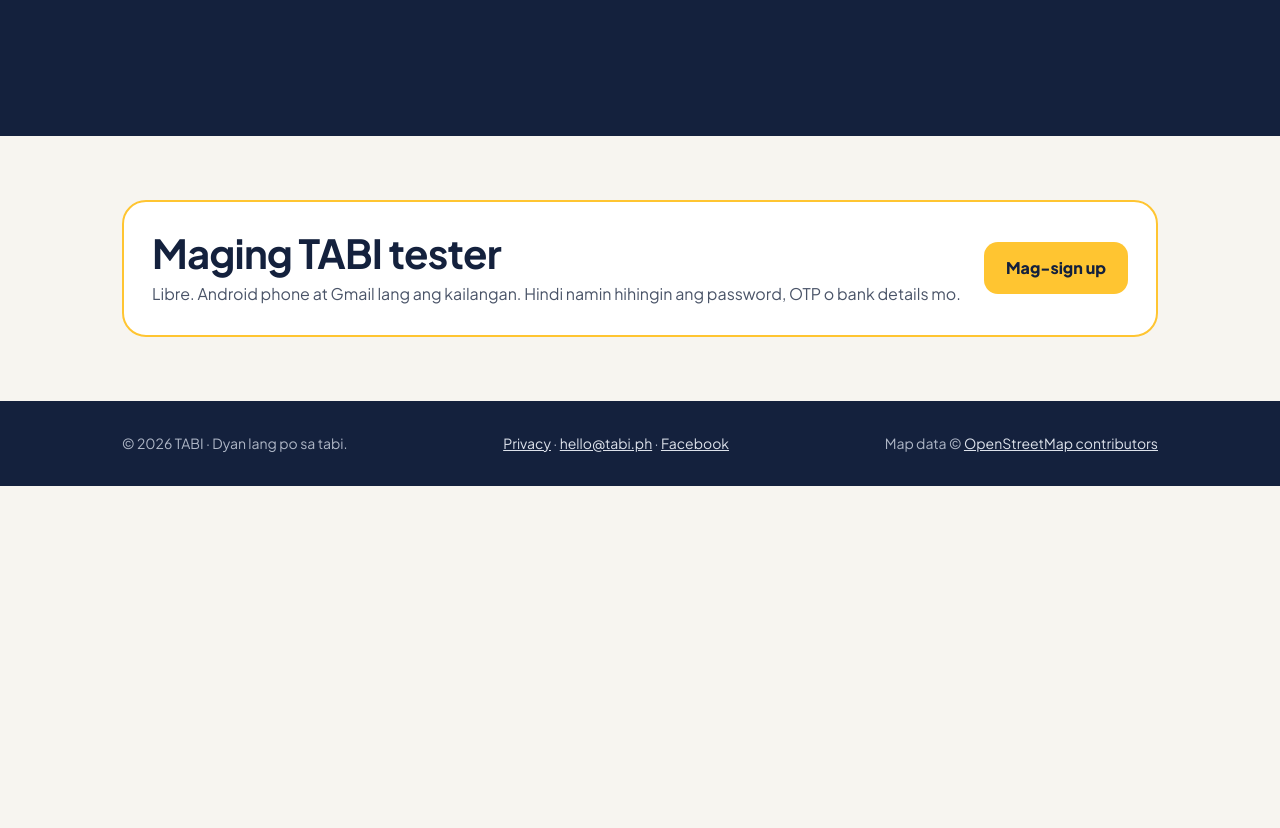
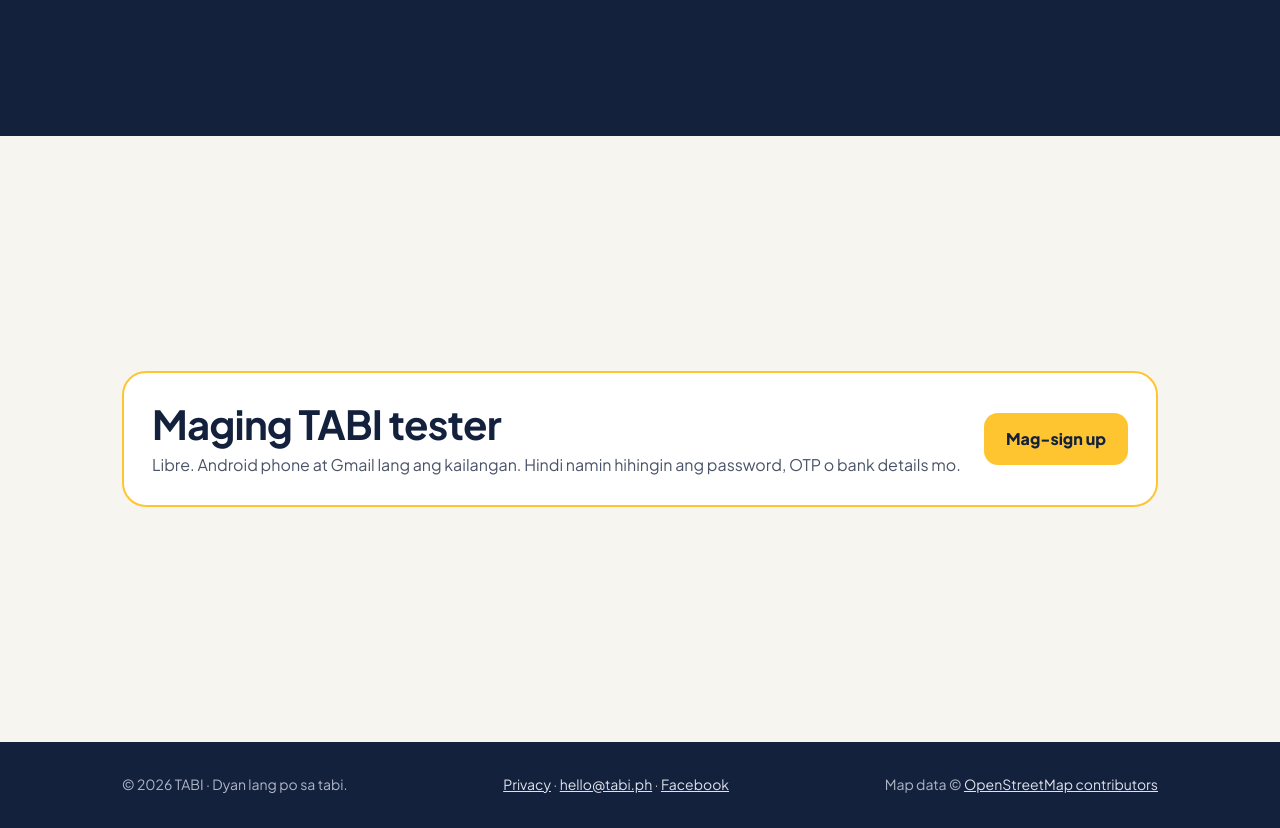
Before and after one commit to tabi-ph/tabi-ph.github.io, a plain HTML site: page index.html in a window 1280 px wide. Shown: the part 2740-3568 px from the top of the page. Before the commit the page ends 3226 px from the top, so only its background shows below. Drawn offline with Linux system fonts and the light colour scheme; no server answers.

Commit message:
Fix Maging tester scroll

```diff
--- a/bb.js
+++ b/bb.js
@@ -4,7 +4,8 @@
   var base = (document.currentScript && document.currentScript.src || '').replace(/bb\.js(\?.*)?$/, '');
   // open every page at the top (or at the #section in the link), not where the last visit left off
   if ('scrollRestoration' in history) history.scrollRestoration = 'manual';
-  function fit(){ var h=document.querySelector('header.nav'); if(!h) return;
+  function fit(){ var f=document.querySelector('body>footer'); if(f) document.documentElement.style.setProperty('--ftr', f.offsetHeight+'px');
+    var h=document.querySelector('header.nav'); if(!h) return;
     var px=h.offsetHeight+'px'; document.documentElement.style.setProperty('--hdr',px); document.documentElement.style.scrollPaddingTop=px; }
   function place(){ fit(); var id=decodeURIComponent(location.hash.slice(1)); var el=id&&document.getElementById(id);
     if(el){ el.scrollIntoView({behavior:'instant', block:'start'}); } else { window.scrollTo({top:0, left:0, behavior:'instant'}); } }
--- a/style.css
+++ b/style.css
@@ -67,7 +67,7 @@ footer a{color:#DDE2EB}
  main>section{min-height:calc(100vh - var(--hdr,68px));display:flex;align-items:center;scroll-snap-align:start;padding:48px 0}
  main>section>.wrap{width:100%}
  #features{padding-top:48px!important}
- #tester{min-height:0;padding:64px 0}
+ #tester{padding:64px 0}
  html.snap footer{scroll-snap-align:end}
 }
 @media (max-width:820px){
@@ -78,3 +78,8 @@ footer a{color:#DDE2EB}
 .nav .billboard .wrap{justify-content:flex-start;flex-wrap:nowrap;min-height:40px;padding-top:0;padding-bottom:0;gap:12px}
 .nav .billboard a{color:#14213D}
 #list li{scroll-margin-top:16px}
+
+/* Nov 25: "Maging tester" is the last section, so the page couldn't scroll far enough and the end of the
+   section above showed under the header. It now fills the screen above the footer (--ftr is set by bb.js). */
+#tester{min-height:calc(100vh - var(--hdr,68px) - var(--ftr,96px));min-height:calc(100dvh - var(--hdr,68px) - var(--ftr,96px));display:flex;align-items:center}
+#tester>.wrap{width:100%}
```
